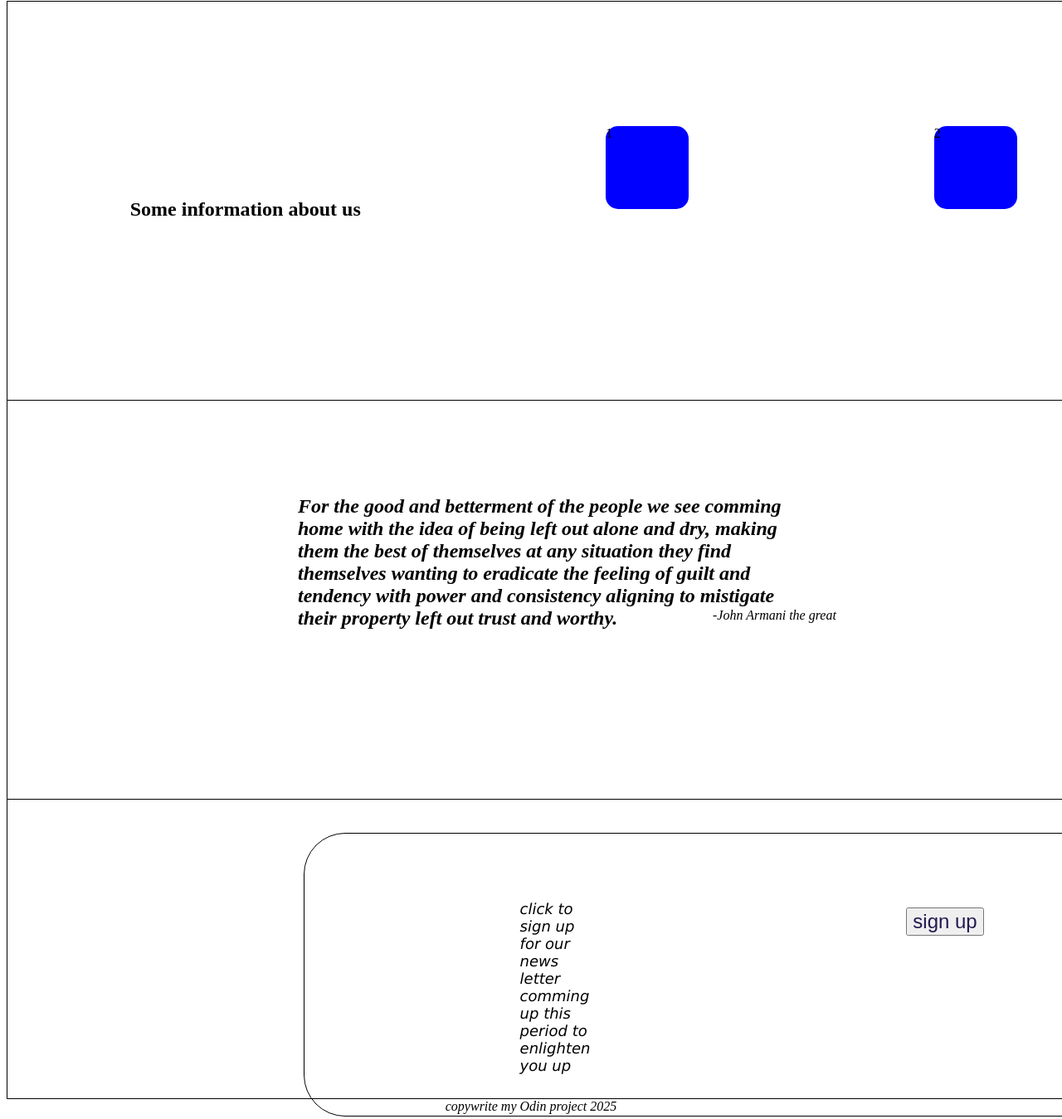
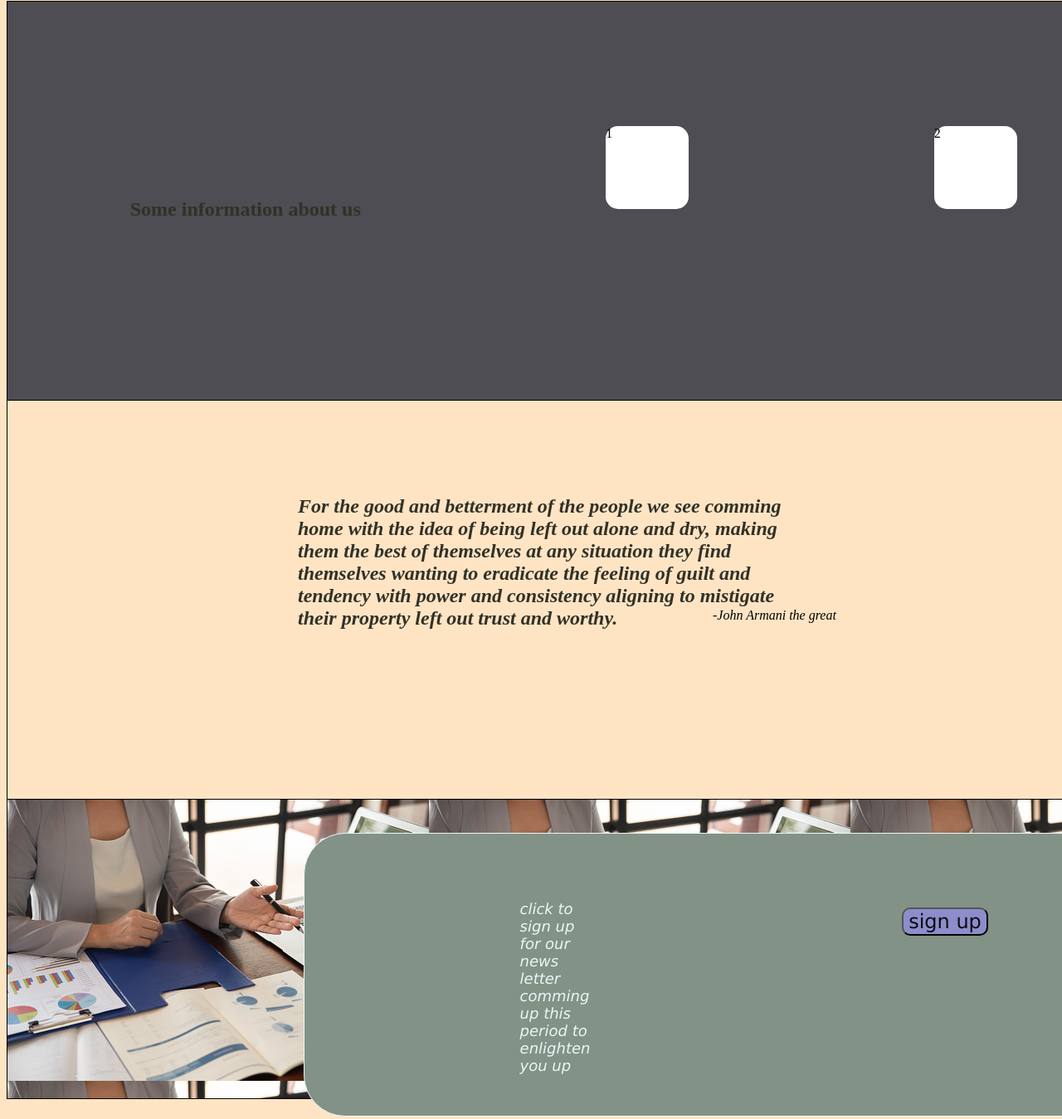
Before and after one commit to joarmanaj/Myrealproject, a plain HTML site: page index.html in a window 1280 px wide. Shown: the part 569-1918 px from the top of the page at 83% size. Drawn offline with Linux system fonts and the light colour scheme.

Commit message:
add . files

```diff
--- a/style.css
+++ b/style.css
@@ -1,4 +1,7 @@
 
+body{
+    background-color: bisque;
+}
 #top-container{
     display: flex;
     justify-content: end;
@@ -8,6 +11,7 @@
     line-height: 3;
     flex-wrap: wrap;
     width: 220vh;
+    background-color: rgb(16, 14, 17);
 }
 .two{
     flex-grow: 1;
@@ -25,8 +29,9 @@
 }
 .h1{
     position: absolute;
-    padding-top: 150px;
-    padding-left: 80px;
+    padding-top: 70px;
+    padding-left: 70px;
+    font-size: xx-large;
 }
 img{
     float: right;
@@ -46,6 +51,9 @@ button{
     margin-top: 330px;
     margin-left: 90px;
     font-size: x-large;
+    font-family: Verdana, Geneva, Tahoma, sans-serif;
+    background-color: rgb(184, 184, 228);
+    border-radius: 10px;
 
 }
 .info-container{
@@ -58,6 +66,7 @@ button{
     justify-content: space-around;
     flex-wrap: wrap;
     margin-top: 150px;
+    background-color: rgb(77, 77, 83);
 }
 .box{
     width: 100px;
@@ -67,15 +76,15 @@ button{
     margin-top: 150px;
 }
 #box1{
-    background-color: blue;
+    background-color: white;
     flex-wrap: wrap;
 }
 #box2{
-    background-color: blue;
+    background-color: white;
     flex-wrap: wrap;
 }
 #box3{
-    background-color: blue;
+    background-color: white;
     flex-wrap: wrap;
 }
 h2{
@@ -84,6 +93,7 @@ h2{
     justify-self: center;
     padding-top: 90px;
     padding-bottom: 70px;
+    color: rgb(49, 49, 39);
 }
 .word-container{
     display: flex;
@@ -100,6 +110,7 @@ h2{
     padding-right: 330px;
     flex-wrap: wrap;
     padding-bottom: 110px;
+    color: rgb(24, 15, 15);
 }
 .p2{
     position: absolute;
@@ -115,12 +126,16 @@ h2{
     width: 220vh;
     border: solid 1px;
     border-top: 0px;
+    background-image: url(./firstphoto1.jpg);
 }
 div button{
-    color: rgb(35, 25, 80);
+    color: rgb(12, 12, 15);
     position: absolute;
     margin-left: 500px;
     margin-top: 130px;
+    background-color: rgb(141, 141, 204);
+    border-radius: 10px;
+    font-family: Verdana, Geneva, Tahoma, sans-serif;
 }
 div p{
     position: absolute;
@@ -134,6 +149,8 @@ div p{
     margin-top: 50px;
     margin: 40px;
     padding-bottom: 50px;
+    color: rgb(234, 247, 247);
+    background-color: rgb(130, 146, 134);
 }
 footer{
     text-align: center;
```
